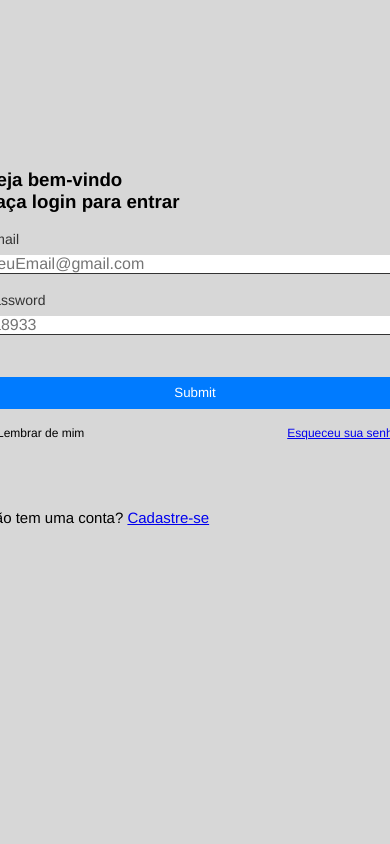
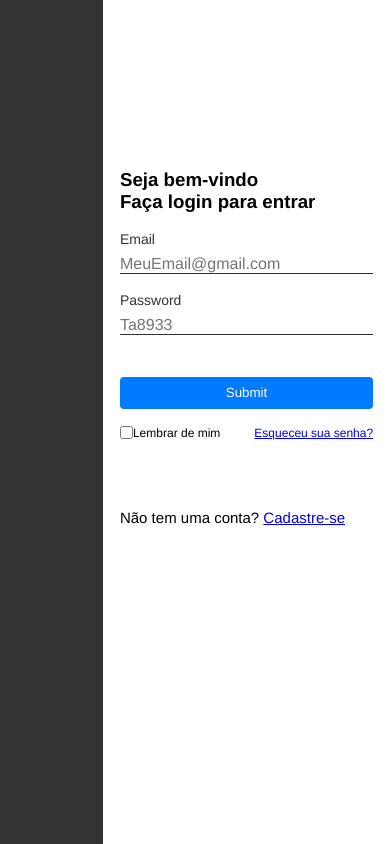
Before and after one commit to joaoribeiro20/TodoList_React-TS, a React (Vite) app: page / in a window 390 px wide. Shown: the top 844 px of the page. Built offline with nearby package versions, Linux system fonts and the light colour scheme.

Commit message:
responsividade

```diff
--- a/src/index.css
+++ b/src/index.css
@@ -10,4 +10,4 @@
     background-size: cover; */
 
 }
-body{background-color: rgb(215, 215, 215);}
+body{background-color: rgb(255, 255, 255);}
--- a/src/styles/Login.scss
+++ b/src/styles/Login.scss
@@ -2,9 +2,10 @@
     display: flex;
     flex-direction: row;
     text-decoration: none;
+
 }
 .areaImgMain{
-background-color: black;
+background-color: rgba(0, 21, 57, 0.7);
 width: 100%;
 }
 .areaFormsMain{
@@ -15,7 +16,7 @@ width: 100%;
     height: 100vh;
     width: 100%;
     margin-top: 20vh;
-
+    margin: 2vh;
 }
 .areaComplementar{
     display: flex;
@@ -33,3 +34,41 @@ width: 100%;
     margin-top: 8vh;
     font-size: 15px;
 }
+
+@media (max-width: 600px) {
+    .sectionMain{
+        display: flex;
+        flex-direction: row;
+        text-decoration: none;
+    }
+    .areaImgMain{
+    background-color: #333;
+    width: 100%;
+    }
+    .areaFormsMain{
+        display: flex;
+        flex-direction: column;
+        align-items: center;
+        width:150vh;
+        height: 100vh;
+        width: 79%;
+        margin-top: 20vh;
+
+    }
+    .areaComplementar{
+        display: flex;
+        font-size: 12px;
+        margin-top: 2vh;
+
+        .areaComplementar2{
+            display: flex;
+
+        }
+
+    }
+
+    .cadastrese{
+        margin-top: 8vh;
+        font-size: 15px;
+    }
+}
--- a/src/styles/StylePattern.scss
+++ b/src/styles/StylePattern.scss
@@ -41,3 +41,52 @@
   .btnCadastrar:hover {
     background-color: #0056b3; /* Cor de fundo azul mais escura ao passar o mouse, ajuste conforme necessário */
   }
+
+
+  @media (max-width: 600px) {
+
+  /* Estilo base para o input */
+  .inputPattern {
+    border: none;
+
+    border-bottom: 1px solid #333; /* Linha na parte inferior */
+    width: 30vh;
+    font-size: 16px;
+    outline: none;
+    transition: border-bottom-color 0.3s ease; /* Adiciona uma transição suave na mudança de cor */
+  }
+
+  /* Estilo quando o input está focado */
+  .inputPattern:focus {
+    border-bottom-color: #007bff; /* Cor azul quando focado */
+  }
+
+  /* Estilo para a label */
+  .labelPattern {
+    display: block;
+    margin-bottom: 8px;
+    font-size: 14px;
+    color: #333;
+  }
+
+  .btnCadastrar {
+    margin-top: 5vh;
+    text-align: center;
+    display: flex;
+    align-items: center;
+    justify-content: center; /* Centraliza horizontalmente */
+    padding: 1vh;
+    width: 100%;
+    background-color: #007bff; /* Cor de fundo azul, ajuste conforme necessário */
+    color: #fff; /* Cor do texto branco, ajuste conforme necessário */
+    border: none;
+    border-radius: 4px;
+    cursor: pointer;
+    transition: background-color 0.3s ease; /* Adiciona uma transição suave na mudança de cor */
+  }
+
+  .btnCadastrar:hover {
+    background-color: #0056b3; /* Cor de fundo azul mais escura ao passar o mouse, ajuste conforme necessário */
+  }
+
+  }
```
